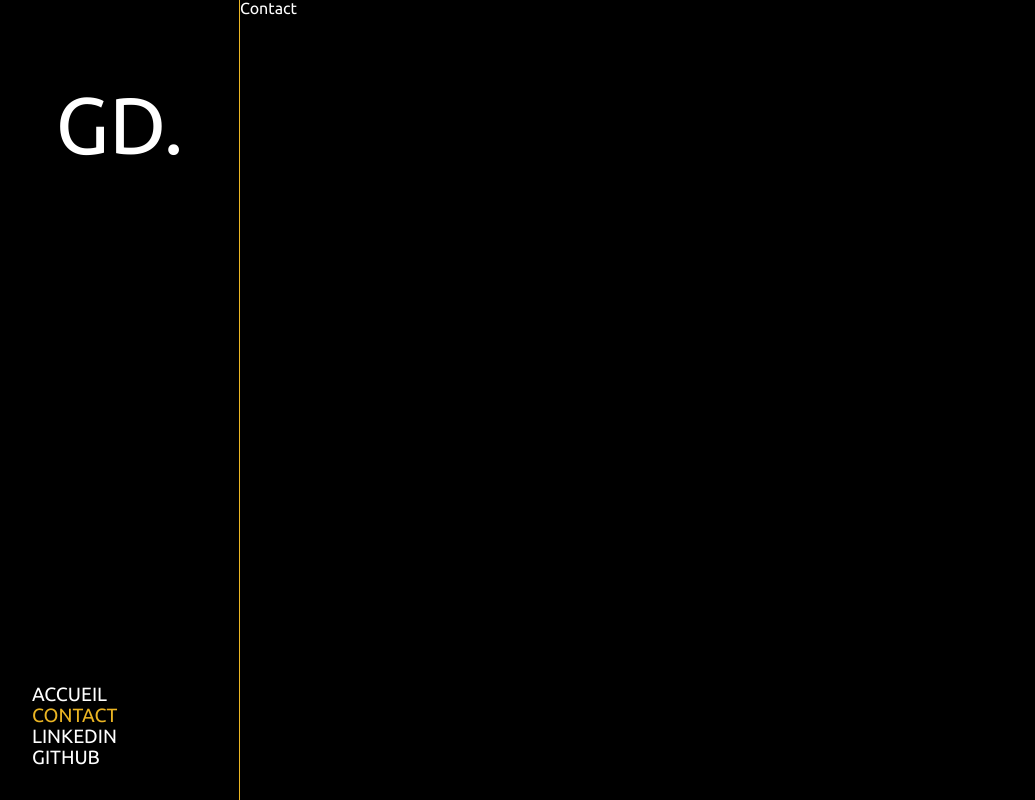
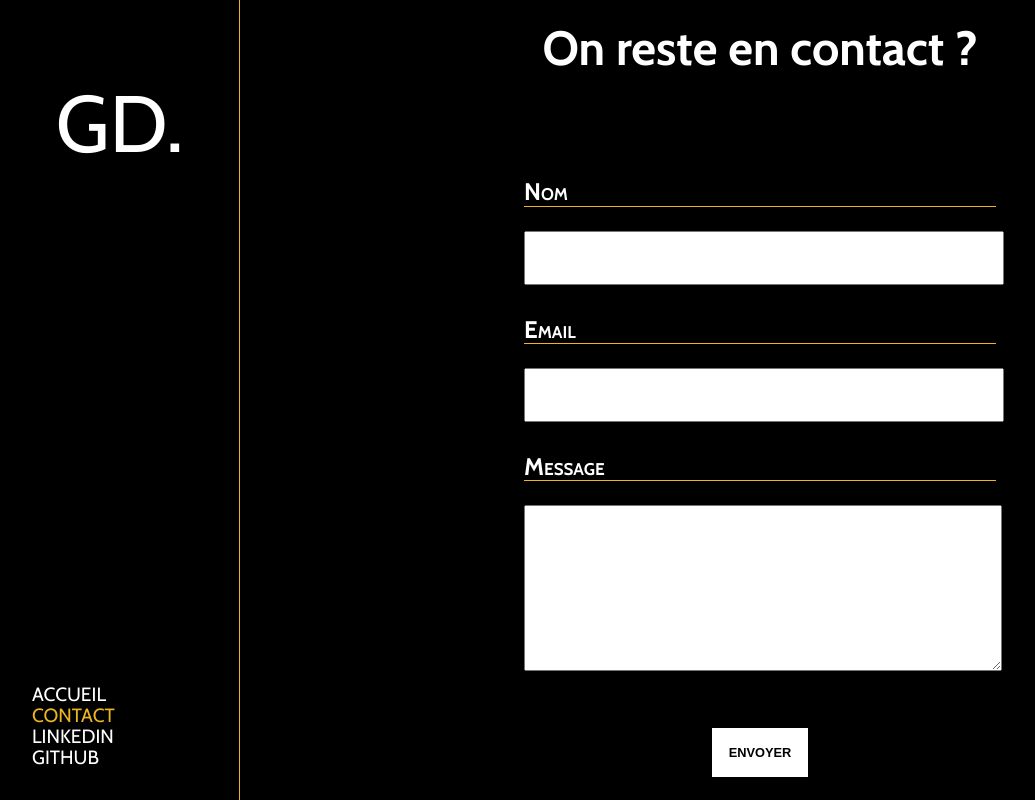
Before and after one commit to ginx836/ginxdev-portfolio, a React (Vite) app: page /contact in a window 1280 px wide. Shown: the whole page, without its empty margins (0-1035 px from the left). Built offline with nearby package versions, Linux system fonts and the light colour scheme.

Commit message:
Ajout de la gestion d'envoi du formulaire de contact
Add EmailJS
Création de la page contact.jsx
Mise à jour du hero

Update font

```diff
--- a/package.json
+++ b/package.json
@@ -11,6 +11,7 @@
   },
   "dependencies": {
     "@beta/devicons-react": "npm:devicons-react@^1.2.6-beta-0.3.0",
+    "@emailjs/browser": "^3.12.1",
     "@fortawesome/react-fontawesome": "^0.2.0",
     "devicons-react": "^1.2.6-beta-0.3.0",
     "react": "^18.2.0",
--- a/src/components/Hero/Hero.jsx
+++ b/src/components/Hero/Hero.jsx
@@ -1,9 +1,13 @@
-import { LinkedinPlain, GithubOriginal } from 'devicons-react'
+import { GithubOriginal, LinkedinPlain } from 'devicons-react'
+import { useNavigate } from 'react-router-dom'
+import Button from '../utils/Button/Button'
 
 import PropTypes from 'prop-types'
 import './hero.scss'
 
 const Hero = ({ title, text, picture, subtitle, subtitle2 }) => {
+  const navigate = useNavigate()
+
   return (
     <div className="hero">
       <img className="hero__picture" src={picture} alt="Avatar" />
@@ -27,6 +31,11 @@ const Hero = ({ title, text, picture, subtitle, subtitle2 }) => {
           >
             <GithubOriginal style={{ filter: 'invert(100%)' }} size={60} />
           </a>
+          <Button
+            buttonText="Contact"
+            type="button"
+            onClick={() => navigate('/contact')}
+          />
         </div>
       </section>
     </div>
--- a/src/components/utils/Button/Button.jsx
+++ b/src/components/utils/Button/Button.jsx
@@ -1,15 +1,20 @@
 import PropTypes from 'prop-types'
 import './button.scss'
 
-const Button = ({ onClick, buttonText }) => (
-  <button className="button" type="button" onClick={onClick}>
+const Button = ({ onClick, buttonText, type = 'button' }) => (
+  <button
+    className={type === 'submit' ? 'button submit' : 'button'}
+    type={type}
+    onClick={onClick}
+  >
     <span className="button-text">{buttonText}</span>
   </button>
-);
+)
 
 Button.propTypes = {
   onClick: PropTypes.func.isRequired,
   buttonText: PropTypes.string.isRequired,
-};
+  type: PropTypes.oneOf(['button', 'submit']),
+}
 
 export default Button
--- a/src/pages/Contact.jsx
+++ b/src/pages/Contact.jsx
@@ -1,10 +1,56 @@
+import emailjs from '@emailjs/browser'
+import { useRef, useState } from 'react'
+import { useNavigate } from 'react-router-dom'
+import Button from '../components/utils/Button/Button'
 import '../styles/pages/contacts.scss'
 
 const Contact = () => {
+  const form = useRef()
+  const navigate = useNavigate()
+  const [isSubmitting, setIsSubmitting] = useState(false)
+
+  const sendEmail = (e) => {
+    e.preventDefault()
+    setIsSubmitting(true)
+
+    emailjs
+      .sendForm(
+        'service_icloud',
+        'template_n1a27lm',
+        form.current,
+        import.meta.env.VITE_EMAIL_JS_PUBLIC_KEY,
+      )
+      .then(
+        (result) => {
+          console.log(result.text)
+          setIsSubmitting(false)
+          navigate('/')
+        },
+        (error) => {
+          console.log(error.text)
+          setIsSubmitting(false)
+        },
+      )
+  }
+
   return (
-    <div>
-      <h2>Contact</h2>
-    </div>
+    <>
+      <div className="contact">
+        <form className="form" ref={form} onSubmit={sendEmail}>
+          <h2 className="form__title"> On reste en contact ?</h2>
+          <div className="form__group">
+            <label className="form__label">Nom</label>
+            <input className="form__input" type="text" name="user_name" />
+            <label className="form__label">Email</label>
+            <input className="form__input" type="email" name="user_email" />
+            <label className="form__label">Message</label>
+            <textarea className="form__textarea" name="message" />
+          </div>
+        </form>
+        {isSubmitting && <p className='sendEmailMessage'>Envoi en cours, veuillez patienter...</p>}
+        <Button onClick={sendEmail} buttonText="Envoyer" type="submit" />
+      </div>
+    </>
   )
 }
 
--- a/src/styles/index.scss
+++ b/src/styles/index.scss
@@ -1,4 +1,4 @@
-@import url('https://fonts.googleapis.com/css2?family=Ubuntu:wght@400;700&display=swap');
+@import url('https://fonts.googleapis.com/css2?family=Cabin:ital,wght@0,400..700;1,400..700&display=swap');
 
 @import './utils/reset.scss';
 @import './utils/variables.scss';
@@ -6,7 +6,7 @@
 @import '../components/Header/header.scss';
 
 body {
-  font-family: 'Ubuntu', sans-serif;
+  font-family: 'Cabin', sans-serif;
   font-size: $font-size-default;
   color: $color-primary;
   background-color: $color-secondary;
--- a/src/styles/pages/contacts.scss
+++ b/src/styles/pages/contacts.scss
@@ -0,0 +1,54 @@
+@import '../../styles/utils/variables';
+
+.contact {
+  @include flex-column-center-center;
+  height: 100vh;
+}
+
+.form {
+  @include flex-column;
+  width: 100%;
+  max-width: 50%;
+  height: auto;
+  // border: 10px solid blue;
+
+  &__title {
+    @include title;
+    text-align: center;
+  }
+}
+
+.form__group {
+  @include flex-column;
+  padding: $margin-medium;
+
+  .form__label {
+    font-size: $font-size-large;
+    font-weight: $font-weight-bold;
+    font-variant: small-caps;
+    margin-bottom: $margin-medium;
+    border-bottom: 1px solid $color-tertiary;
+  }
+
+  .form__input {
+    width: 100%;
+    height: $font-size-xlarge;
+    font-size: $font-size-medium;
+    margin-bottom: $margin-large;
+  }
+
+  .form__textarea {
+    width: 100%;
+    height: 10rem;
+    font-size: $font-size-medium;
+    margin-bottom: $margin-large;
+  }
+}
+
+.sendEmailMessage {
+  font-style: italic;
+  font-weight: $font-weight-bold;
+  font-size: $font-size-medium;
+  margin-bottom: $margin-large;
+  color: $color-tertiary;
+}
```
Also changed, not shown: 1 other file (tests, documents, lock files or other folders).
